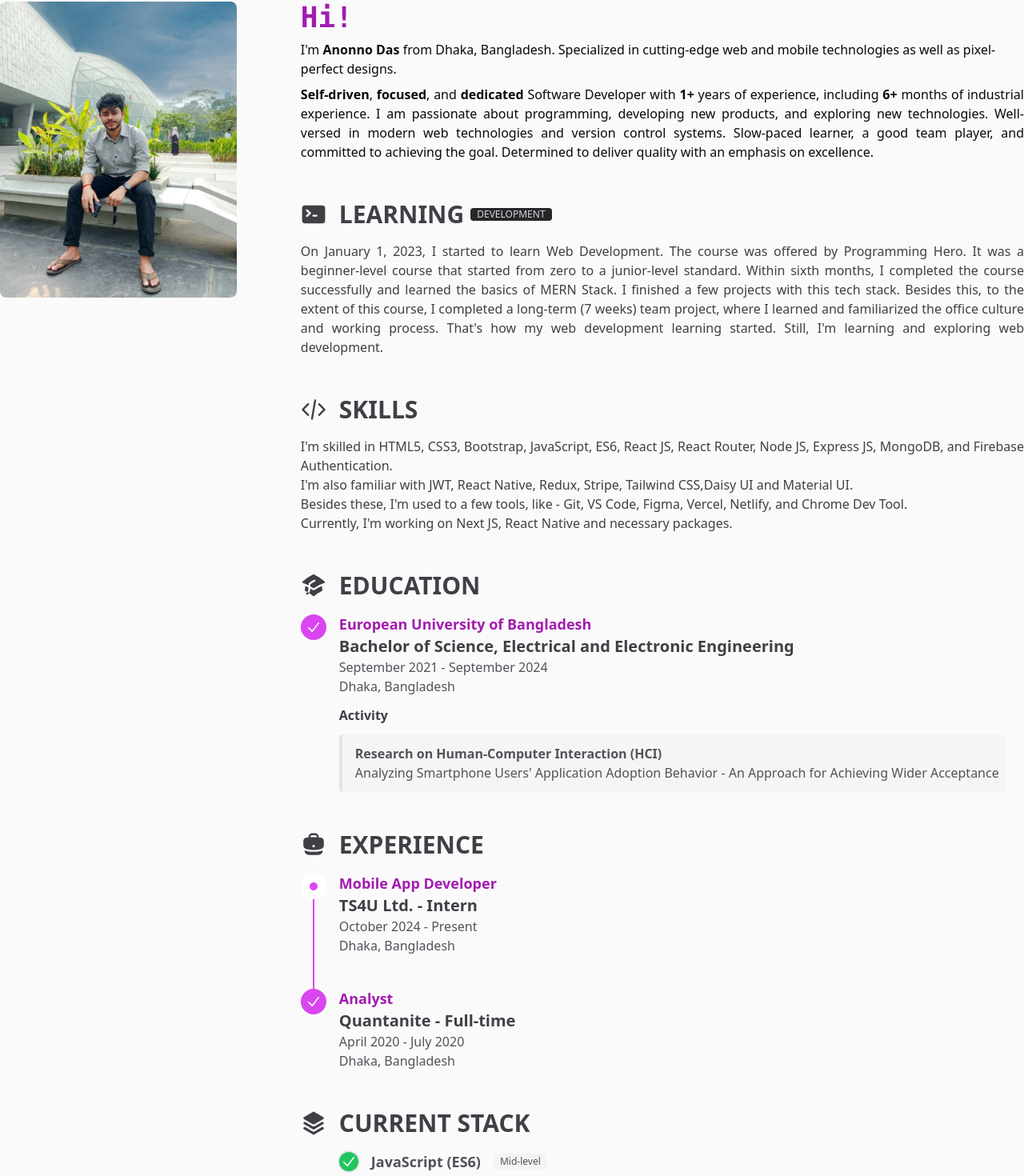
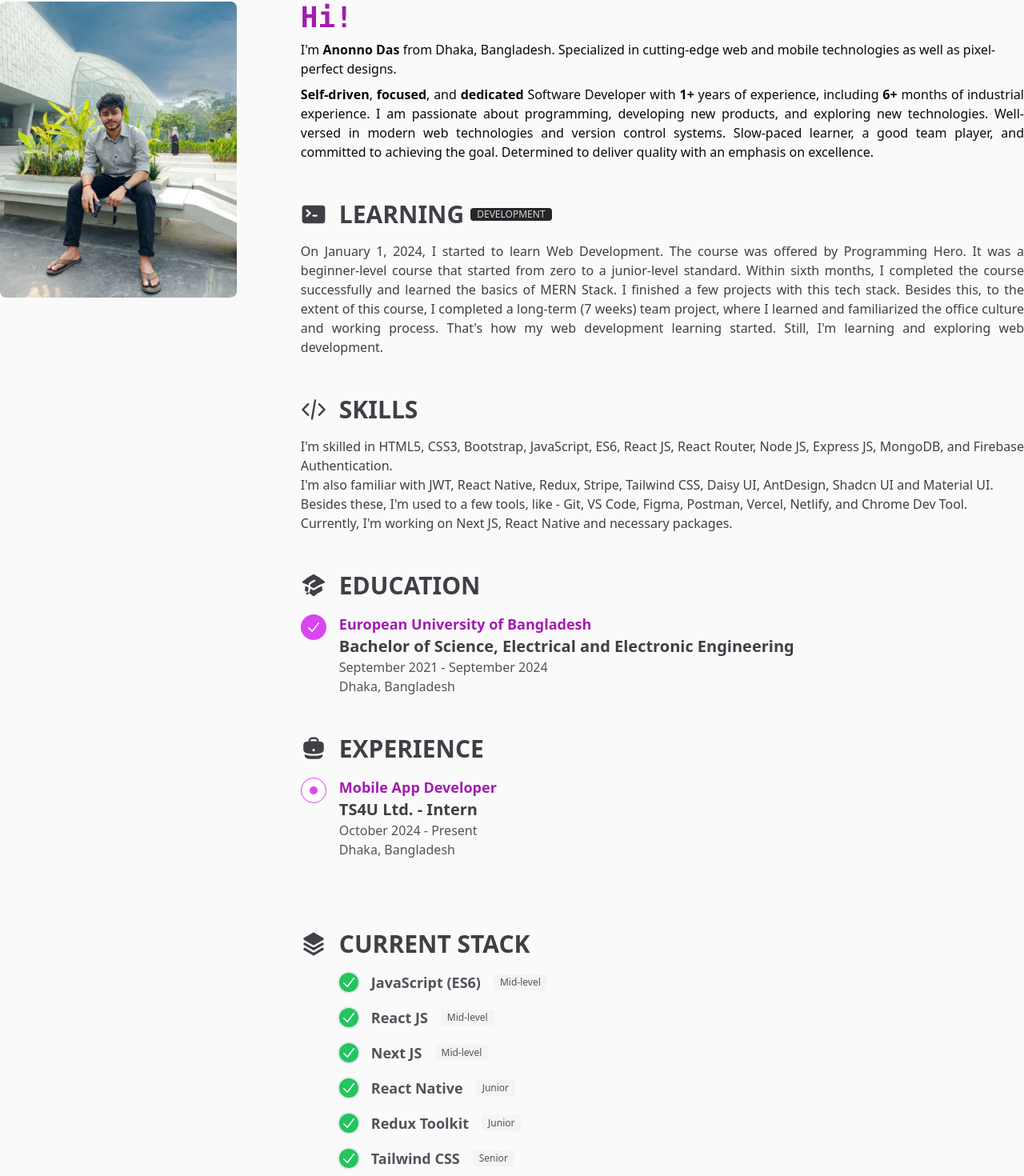
Before and after one commit to mranonno/my-portfolio, a React (Vite) app: page /about in a window 1280 px wide. Shown: the part 158-1628 px from the top of the page at 80% size. Built offline with nearby package versions, Linux system fonts and the light colour scheme.

Commit message:
edit about

```diff
--- a/src/pages/About.tsx
+++ b/src/pages/About.tsx
@@ -58,7 +58,7 @@ const About = () => {
             </span>
           </h3>
           <p className="text-justify text-zinc-700 ">
-            On January 1, 2023, I started to learn Web Development. The course
+            On January 1, 2024, I started to learn Web Development. The course
             was offered by Programming Hero. It was a beginner-level course that
             started from zero to a junior-level standard. Within sixth months, I
             completed the course successfully and learned the basics of MERN
@@ -93,11 +93,11 @@ const About = () => {
           </p>
           <p className="text-justify text-zinc-700 ">
             I'm also familiar with JWT, React Native, Redux, Stripe, Tailwind
-            CSS,Daisy UI and Material UI.
+            CSS, Daisy UI, AntDesign, Shadcn UI and Material UI.
           </p>
           <p className="text-justify text-zinc-700 ">
             Besides these, I'm used to a few tools, like - Git, VS Code, Figma,
-            Vercel, Netlify, and Chrome Dev Tool.
+            Postman, Vercel, Netlify, and Chrome Dev Tool.
           </p>
           <p className="text-justify text-zinc-700 ">
             Currently, I'm working on Next JS, React Native and necessary
@@ -153,7 +153,7 @@ const About = () => {
                       September 2021 - September 2024
                     </span>
                     <span className="text-zinc-600 ">Dhaka, Bangladesh</span>
-                    <span className="my-3">
+                    {/* <span className="my-3">
                       <p className="text-zinc-700  font-semibold">Activity</p>
                     </span>
                     <span className="py-3 pl-4 pr-2 bg-stone-100 border-l-4 border-stone-200 rounded">
@@ -164,7 +164,7 @@ const About = () => {
                         Analyzing Smartphone Users' Application Adoption
                         Behavior - An Approach for Achieving Wider Acceptance
                       </p>
-                    </span>
+                    </span> */}
                   </span>
                 </div>
               </li>
@@ -192,16 +192,16 @@ const About = () => {
           <nav aria-label="Progress">
             <ol role="list" className="overflow-hidden">
               <li className="pb-10 relative">
-                <div
+                {/* <div
                   className="absolute top-4 left-4 -ml-px mt-0.5 h-full w-0.5 bg-fuchsia-500"
                   aria-hidden="true"
-                ></div>
+                ></div> */}
                 <p
                   className="group relative flex items-start"
                   aria-current="step"
                 >
                   <span className="flex h-9 items-center" aria-hidden="true">
-                    <span className="relative z-10 flex h-8 w-8 items-center justify-center rounded-full border-3 border-fuchsia-500 bg-white">
+                    <span className="relative z-10 flex h-8 w-8 items-center justify-center rounded-full border border-3 border-fuchsia-500 bg-white">
                       <span className="h-2.5 w-2.5 rounded-full bg-fuchsia-500 animate-pulse group-hover:animate-ping"></span>
                     </span>
                   </span>
@@ -219,7 +219,7 @@ const About = () => {
                   </span>
                 </p>
               </li>
-              <li className="relative">
+              {/* <li className="relative">
                 <p className="group relative flex items-start">
                   <span className="flex h-9 items-center">
                     <span className="relative z-10 flex h-8 w-8 items-center justify-center rounded-full bg-fuchsia-500 ">
@@ -251,7 +251,7 @@ const About = () => {
                     <span className="text-zinc-600 ">Dhaka, Bangladesh</span>
                   </span>
                 </p>
-              </li>
+              </li> */}
             </ol>
           </nav>
         </div>
```
